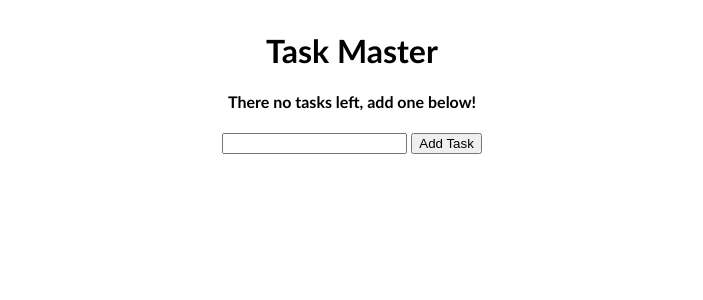
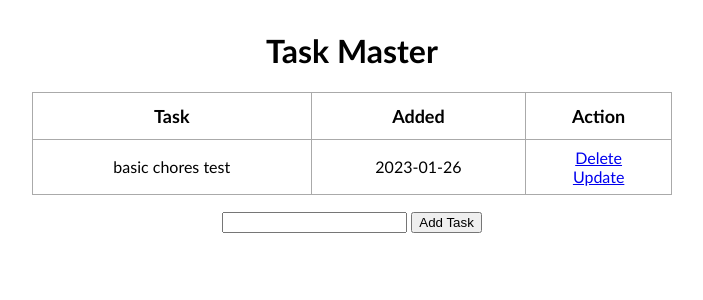
Before and after one commit to MattLearn/Flask-intro, a Flask app: page / in a window 1280 px wide. Shown: the top 300 px of the page, without its empty margins (288-991 px from the left). Run offline with Flask 2, Linux system fonts and the light colour scheme; data comes from the database, SQL or seed files in the repository.

Commit message:
css updated

```diff
--- a/static/css/main.css
+++ b/static/css/main.css
@@ -9,3 +9,27 @@ div {
     text-align: center;
     padding: 10px;
 }
+
+table, td, th {
+    border: 1px solid #aaa;
+}
+
+table {
+    border-collapse: collapse;
+    width: 100%;
+}
+
+th{
+    font-weight: bold;
+    font-size: large;
+    height: 30px;
+}
+
+td,th{
+    text-align: center;
+    padding: 8px;
+}
+
+form{
+    margin-top: 16px;
+}
--- a/templates/index.html
+++ b/templates/index.html
@@ -7,7 +7,7 @@
 {% block body %}
 <div>
     <h1>Task Master</h1>
-    {% if task|length < 1 %}
+    {% if tasks|length < 1 %}
         <h4>There no tasks left, add one below!</h4>
     {% else %}
     <table>
```
